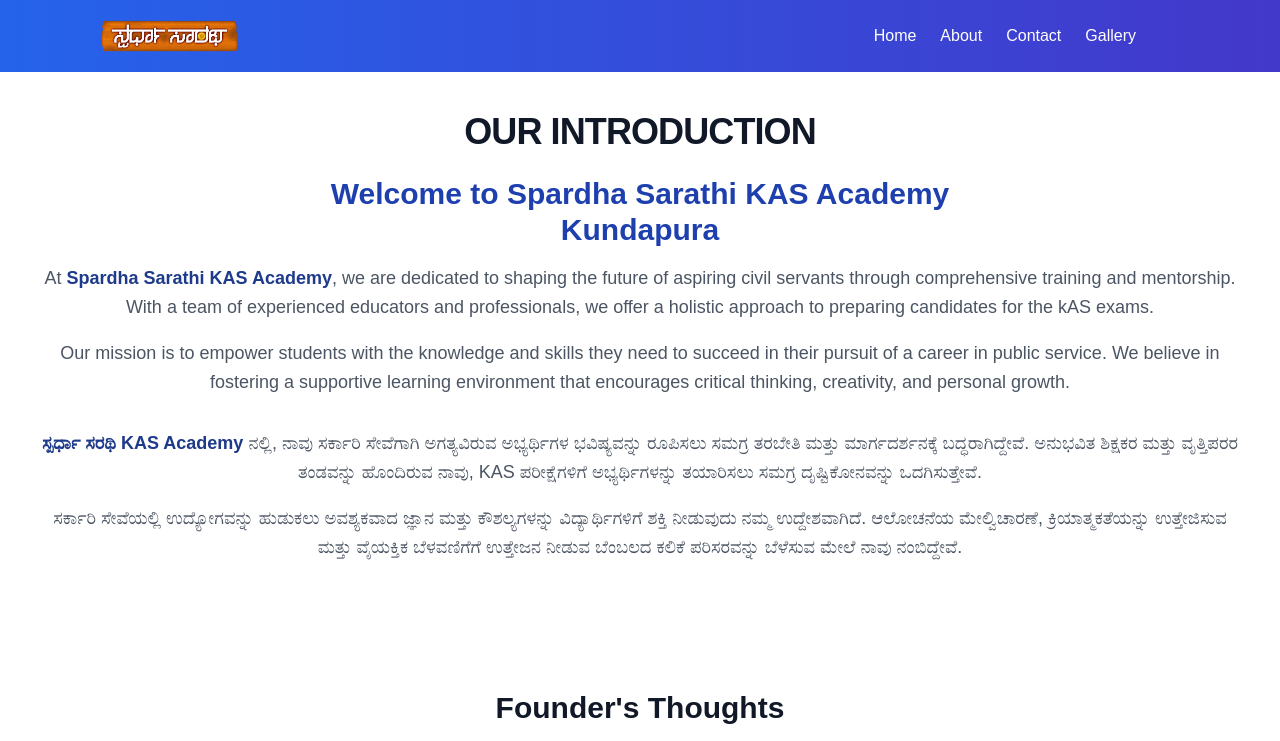
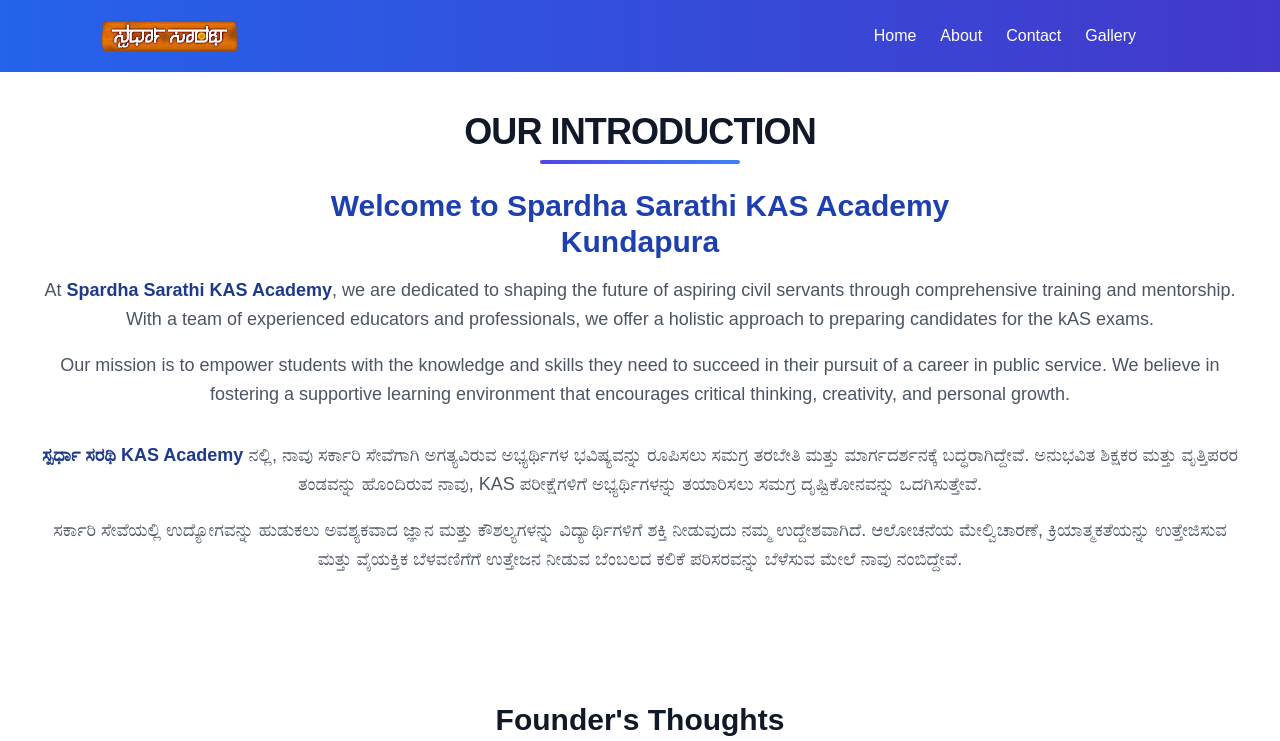
Before and after one commit to shettynishanth/Spardha_Sarathi, a React (Create React App) app: page /AboutUs in a window 1280 px wide. Shown: the top 741 px of the page. Built offline with nearby package versions, Linux system fonts and the light colour scheme; no server answers; the database is empty.

Commit message:
Update App.css

```diff
--- a/src/App.css
+++ b/src/App.css
@@ -174,7 +174,7 @@
 .scrolling-text span {
   display: inline-block;
   padding-left: 100%; /* Start from the right */
-  animation: scrollText 30s linear infinite; /* Speed adjusted */
+  animation: scrollText 20s linear infinite; /* Speed adjusted */
 }
 
 @keyframes scrollText {
@@ -185,3 +185,49 @@
     transform: translateX(-100%); /* Move outside to the left */
   }
 }
+
+
+
+
+
+/* underline */
+
+.custom-underline {
+  text-decoration: underline;
+  text-decoration-color: #4A5568; /* Change to your desired color */
+}
+
+.highlight {
+  background: linear-gradient(90deg, #4F46E5, #3B82F6); /* Updated gradient colors (Indigo to Sky Blue) */
+  -webkit-background-clip: text;
+  -webkit-text-fill-color: transparent;
+  padding: 0.2rem 0.4rem; /* Optional padding for better visibility */
+  border-radius: 0.25rem; /* Optional: rounded corners */
+  text-shadow: 1px 1px 2px rgba(0, 0, 0, 0.2); /* Optional shadow for depth */
+}
+
+
+.custom-underline {
+  content: "";
+  display: block;
+  width: 200px; /* Customize the width of the underline */
+  height: 4px; /* Thickness of the underline */
+  background: linear-gradient(90deg, #4F46E5, #3B82F6); /* Gradient color for underline */
+  margin: 0.5rem auto 0; /* Space between text and underline */
+  border-radius: 2px; /* Rounded corners */
+  animation: slideIn 2s ease-in-out; /* Animation for the underline */
+}
+
+/* Animation for the underline */
+@keyframes slideIn {
+  0% {
+    width: 0;
+  }
+  100% {
+    width: 200px;
+  }
+}
+.custom-underline:hover {
+  background: linear-gradient(90deg, #4F46E5, #3B82F6); /* Reverse the gradient on hover */
+  width: 200px; /* Increase width on hover */
+}
```
